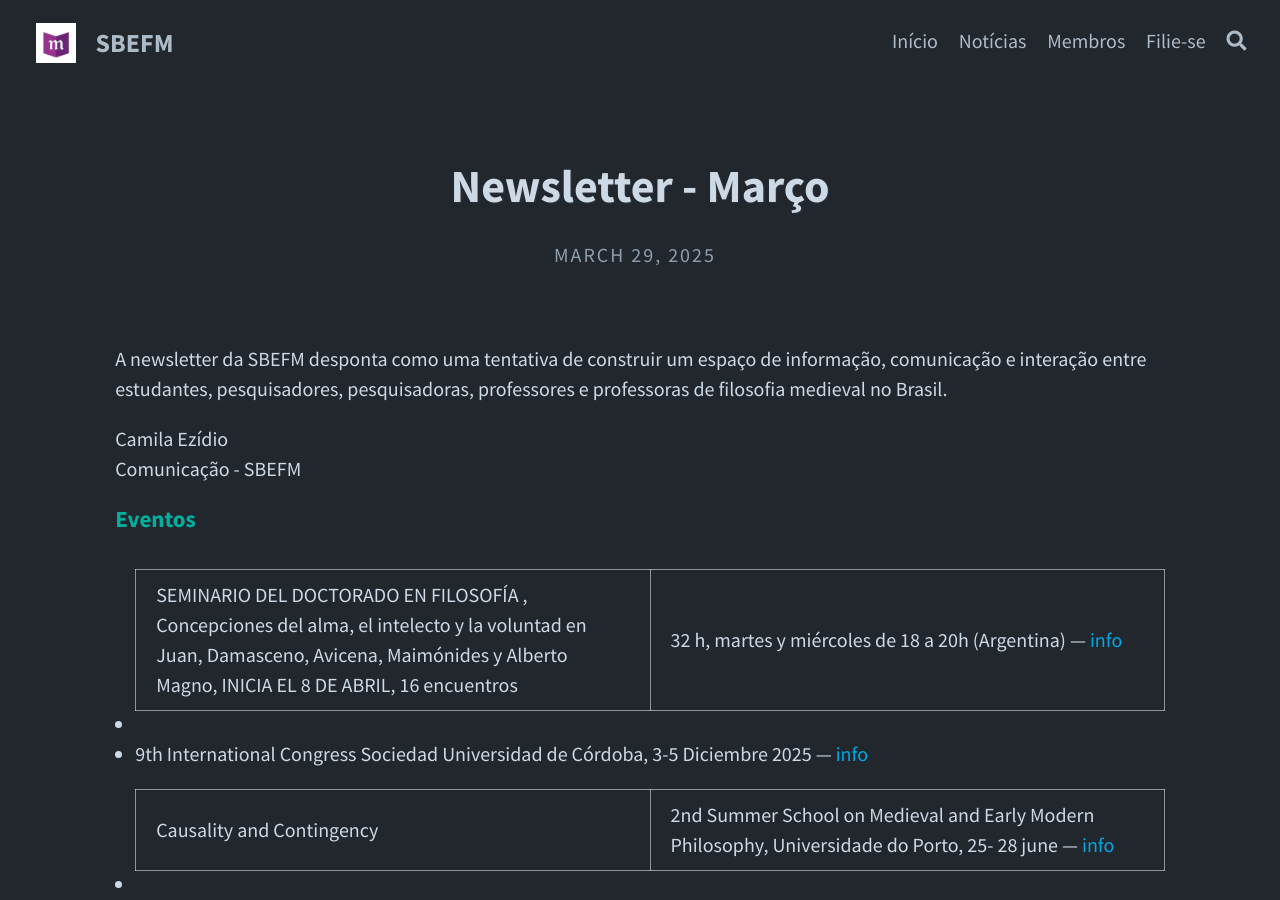
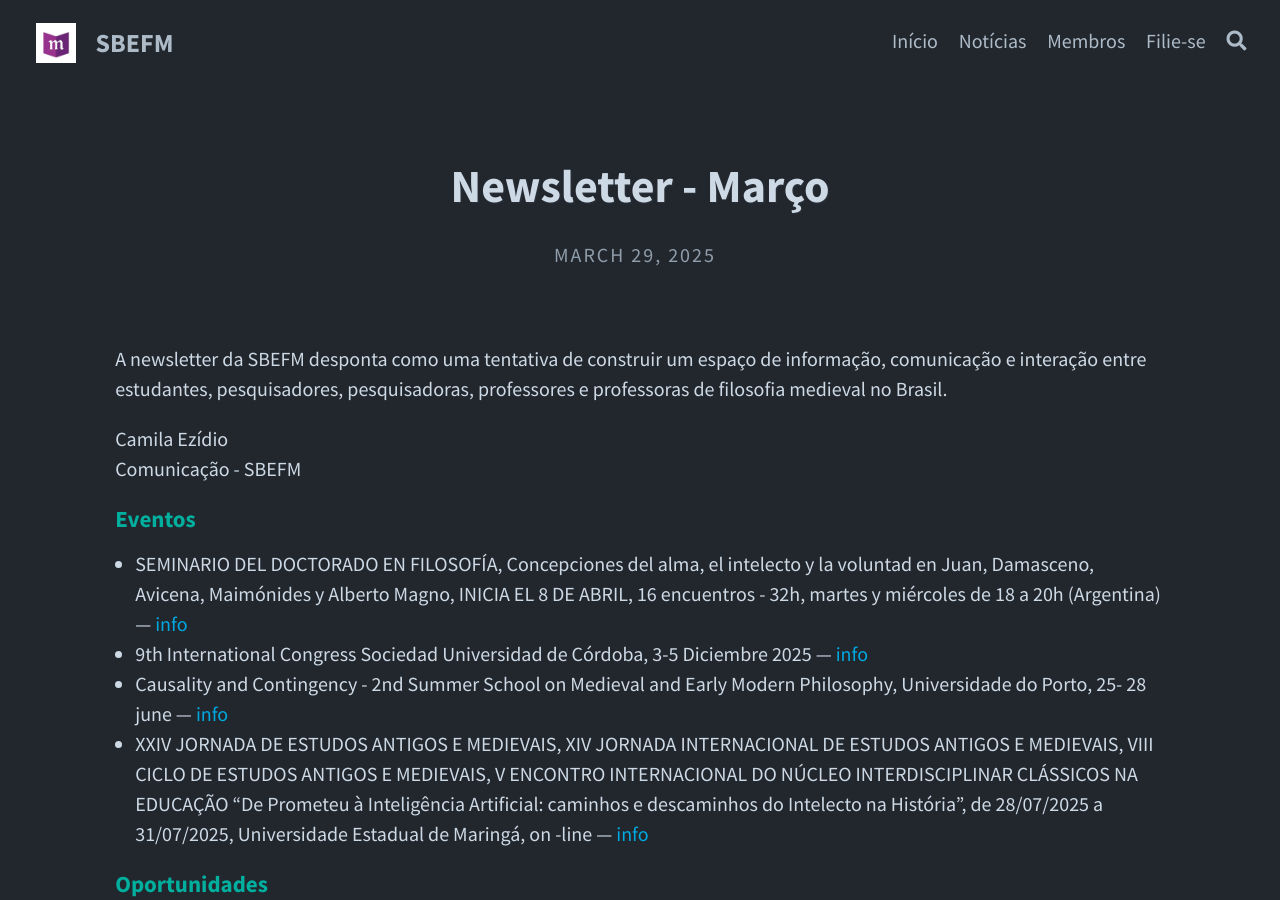
Before and after one commit to nap-o/sbefm, a Jekyll site: the page built from _posts/2025-03-29-newsletter-marco.md, in a window 1280 px wide and 900 px high. Built offline with Jekyll 4.4.1, drawn with Linux system fonts in a browser that asks for light colours.

Commit message:
newsletter marco 2025 - corrigindo 1

```diff
--- a/_posts/2025-03-29-newsletter-marco.md
+++ b/_posts/2025-03-29-newsletter-marco.md
@@ -14,9 +14,9 @@ Camila Ezídio <br />
 Comunicação - SBEFM
 
 #### Eventos
-- SEMINARIO DEL DOCTORADO EN FILOSOFÍA , Concepciones del alma, el intelecto y la voluntad en Juan, Damasceno, Avicena, Maimónides y Alberto Magno, INICIA EL 8 DE ABRIL, 16 encuentros | 32 h, martes y miércoles de 18 a 20h (Argentina) — [info](https://docs.google.com/forms/d/e/1FAIpQLSc9lebg-RPJZ44SdSTbxcajWNKlJI9j__1cbHSoQn_SpnvauQ/viewform){:target="_blank"}
+- SEMINARIO DEL DOCTORADO EN FILOSOFÍA, Concepciones del alma, el intelecto y la voluntad en Juan, Damasceno, Avicena, Maimónides y Alberto Magno, INICIA EL 8 DE ABRIL, 16 encuentros - 32h, martes y miércoles de 18 a 20h (Argentina) — [info](https://docs.google.com/forms/d/e/1FAIpQLSc9lebg-RPJZ44SdSTbxcajWNKlJI9j__1cbHSoQn_SpnvauQ/viewform){:target="_blank"}
 - 9th International Congress Sociedad Universidad de Córdoba, 3-5 Diciembre 2025 — [info](https://sofime.eu/congresos/ix-congreso-de-sofime/){:target="_blank"}
-- Causality and Contingency | 2nd Summer School on Medieval and Early Modern Philosophy, Universidade do Porto, 25- 28 june — [info](https://ifilosofia.up.pt/activities/memp-summer-school-2025){:target="_blank"}
+- Causality and Contingency - 2nd Summer School on Medieval and Early Modern Philosophy, Universidade do Porto, 25- 28 june — [info](https://ifilosofia.up.pt/activities/memp-summer-school-2025){:target="_blank"}
 - XXIV JORNADA DE ESTUDOS ANTIGOS E MEDIEVAIS, XIV JORNADA INTERNACIONAL DE ESTUDOS ANTIGOS E MEDIEVAIS, VIII CICLO DE ESTUDOS ANTIGOS E MEDIEVAIS, V ENCONTRO INTERNACIONAL DO NÚCLEO INTERDISCIPLINAR CLÁSSICOS NA EDUCAÇÃO “De Prometeu à Inteligência Artificial: caminhos e descaminhos do Intelecto na História”, de 28/07/2025 a 31/07/2025, Universidade Estadual de Maringá, on -line — [info](https://sites.google.com/uem.br/xxivjeam/início){:target="_blank"}
 
 #### Oportunidades
```
